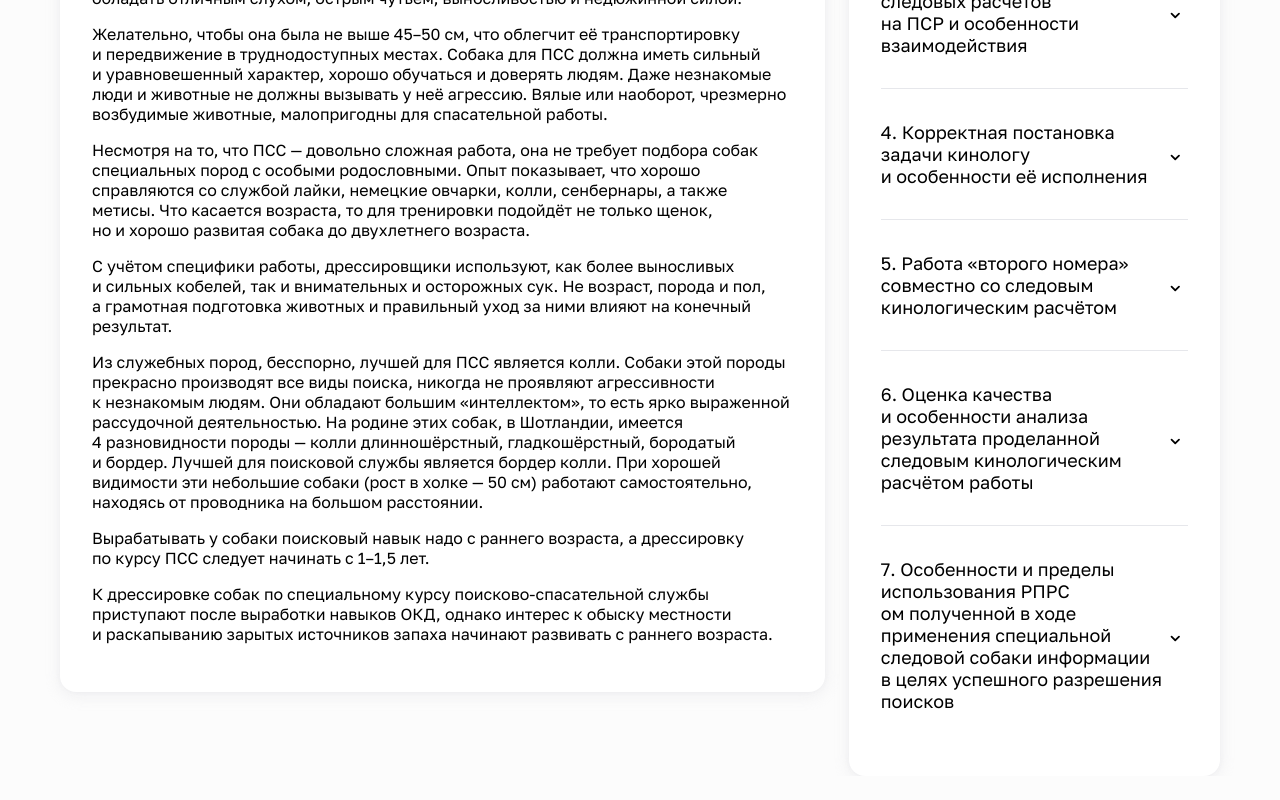
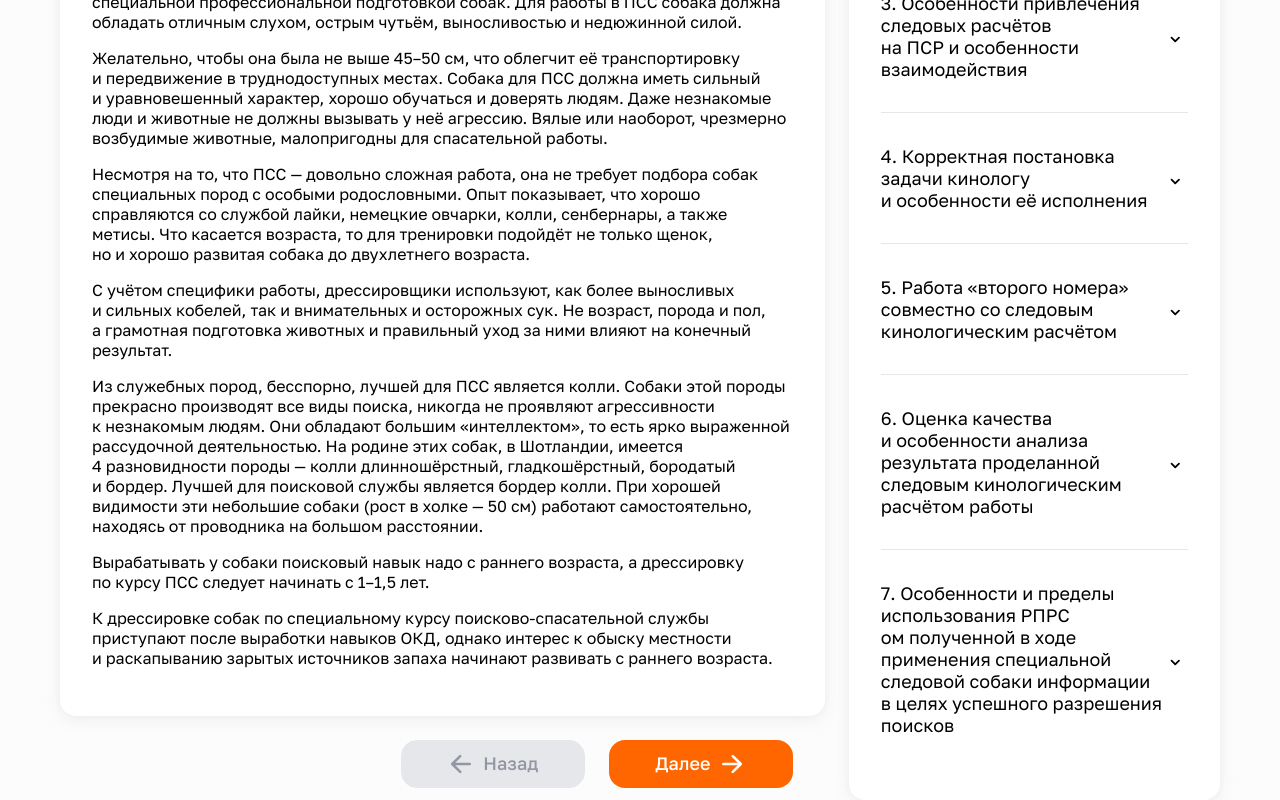
Before and after one commit to Studio-Yandex-Practicum/lizaalert_frontend, a React (Create React App) app: page /1/1/1 in a window 1280 px wide. Shown: the part 838-1638 px from the top of the page. Before the commit the page ends 1614 px from the top, so only its background shows below. Built offline with nearby package versions, Linux system fonts and the light colour scheme.

Commit message:
#147-update-Lesson

```diff
--- a/src/components/organisms/navigation-buttons/navigation-buttons.jsx
+++ b/src/components/organisms/navigation-buttons/navigation-buttons.jsx
@@ -18,7 +18,8 @@ function NavigationButtons({
   classNameForContainer,
   classNameForButtons,
   view,
-  disabled,
+  disabledBack,
+  disabledForward,
   onClickBack,
   onClickForward,
 }) {
@@ -33,7 +34,7 @@ function NavigationButtons({
         iconPosition="back"
         onClick={onClickBack}
         className={btnsClasses}
-        disabled={disabled === 'back'}
+        disabled={disabledBack}
       >
         Назад
       </Button>
@@ -44,7 +45,7 @@ function NavigationButtons({
           iconPosition="forward"
           onClick={onClickForward}
           className={btnsClasses}
-          disabled={disabled === 'forward'}
+          disabled={disabledForward}
         >
           Далее
         </Button>
@@ -54,7 +55,7 @@ function NavigationButtons({
         <Button
           className={btnsClasses}
           onClick={onClickForward}
-          disabled={disabled === 'forward'}
+          disabled={disabledForward}
         >
           Завершить
         </Button>
@@ -66,7 +67,8 @@ function NavigationButtons({
 NavigationButtons.propTypes = {
   view: PropTypes.oneOf(['main', 'finish']),
   classNameForContainer: PropTypes.string,
-  disabled: PropTypes.oneOf(['back', 'forward']),
+  disabledBack: PropTypes.bool,
+  disabledForward: PropTypes.bool,
   classNameForButtons: PropTypes.string,
   onClickBack: PropTypes.func.isRequired,
   onClickForward: PropTypes.func.isRequired,
@@ -74,7 +76,8 @@ NavigationButtons.propTypes = {
 
 NavigationButtons.defaultProps = {
   view: 'main',
-  disabled: '',
+  disabledBack: false,
+  disabledForward: false,
   classNameForContainer: '',
   classNameForButtons: '',
 };
--- a/src/components/pages/lesson/lesson.jsx
+++ b/src/components/pages/lesson/lesson.jsx
@@ -1,6 +1,6 @@
-import { useEffect } from 'react';
+import { useEffect, useState } from 'react';
 import { useDispatch, useSelector } from 'react-redux';
-import { useParams } from 'react-router-dom';
+import { useNavigate, useParams } from 'react-router-dom';
 import { selectLesson } from '../../../store/lesson/selectors';
 import fetchLessonByIdAction from '../../../store/lesson/thunk';
 
@@ -10,6 +10,7 @@ import {
   PreviewWebinar,
   CourseContent,
   VideoLesson,
+  NavigationButtons,
 } from '../../organisms';
 import styles from './lesson.module.scss';
 import mockCourseContent from '../../../services/mock/course-content.json';
@@ -17,13 +18,45 @@ import mockCourseContent from '../../../services/mock/course-content.json';
 import TheoryLesson from '../../organisms/theory-lesson/theory-lesson';
 
 function Lesson() {
-  const { lessonId } = useParams();
+  const { lessonId, topicId, courseId } = useParams();
   const dispatch = useDispatch();
   const lesson = useSelector(selectLesson);
+  const navigation = useNavigate();
+  const [pred, setPred] = useState('');
+  const [sled, setSled] = useState('');
+  const [backIsDisabled, setBackIsDisabled] = useState(false);
+  const [forwardIsDisabled, setForwardIsDisabled] = useState(false);
 
   useEffect(() => {
     dispatch(fetchLessonByIdAction(lessonId));
+
+    bbb();
   }, [dispatch, lessonId]);
+
+  function bbb() {
+    const aaa = mockCourseContent.map((topic) =>
+      topic.lessons.map((les) => `${courseId}/${topic.id}/${les.id}`)
+    );
+
+    const ccc = aaa.reduce((init, curr) => init.concat(curr));
+
+    const index = ccc.indexOf(`${courseId}/${topicId}/${lessonId}`);
+
+    setPred(ccc[index - 1]);
+    setSled(ccc[index + 1]);
+
+    if (!ccc[index - 1]) {
+      setBackIsDisabled(true);
+    } else {
+      setBackIsDisabled(false);
+    }
+
+    if (!ccc[index + 1]) {
+      setForwardIsDisabled(true);
+    } else {
+      setForwardIsDisabled(false);
+    }
+  }
 
   return (
     <div className="container">
@@ -38,6 +71,17 @@ function Lesson() {
             <PreviewWebinar date={lesson.date} link={lesson.source} />
           )}
           {lesson.slug === 'test' && <TestContent test={lesson} />}
+          <NavigationButtons
+            classNameForContainer={styles['nav-buttons']}
+            onClickBack={() => {
+              navigation(pred, { replace: true });
+            }}
+            onClickForward={() => {
+              navigation(sled, { replace: true });
+            }}
+            disabledBack={backIsDisabled}
+            disabledForward={forwardIsDisabled}
+          />
         </div>
         <CourseContent
           content={mockCourseContent}
--- a/src/components/pages/lesson/lesson.module.scss
+++ b/src/components/pages/lesson/lesson.module.scss
@@ -17,4 +17,9 @@
 
 .breadcrumbs {
   margin-bottom: 32px;
+  margin-top: 24px;
 }
+
+.nav-buttons {
+  margin-top: vars.$grid-gap;
+}
```
Also changed, not shown: 1 other file (tests, documents, lock files or other folders).
